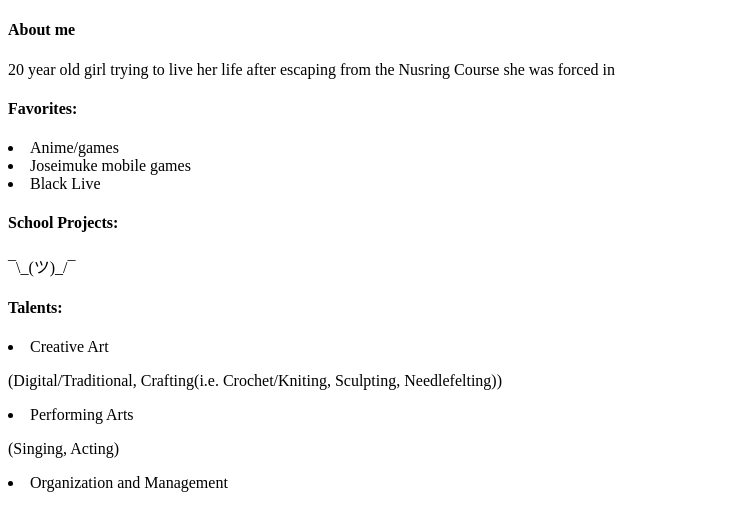
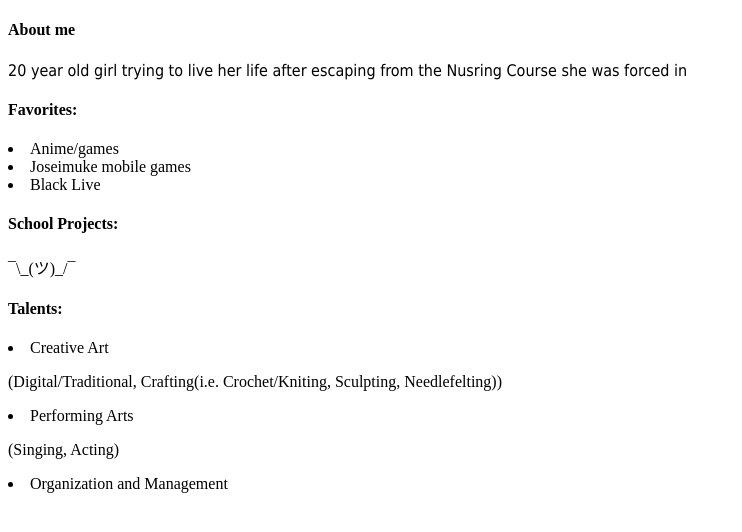
Before and after one commit to MiRedo238/MiRedo238.github.io, a plain HTML site: page index.html in a window 1280 px wide. Shown: the whole page, without its empty margins (0-742 px from the left). Drawn offline with Linux system fonts and the light colour scheme.

Commit message:
Update index.html

```diff
--- a/index.html
+++ b/index.html
@@ -3,11 +3,11 @@
 <head>
     <meta charset="UTF-8">
     <meta name="viewport" content="width=device-width, initial-scale=1.0">
-    <title>Document</title>
+    <title>Personal Portfolio</title>
 </head>
 <body>
     <h4>About me</h4>
-    <p>20 year old girl trying to live her life after escaping from the Nusring Course she was forced in</p>
+    <p style= "font-family: Tahoma">20 year old girl trying to live her life after escaping from the Nusring Course she was forced in</p>
     <h4>Favorites:</h4>
     <li>Anime/games</li>
     <li>Joseimuke mobile games</li>
```
